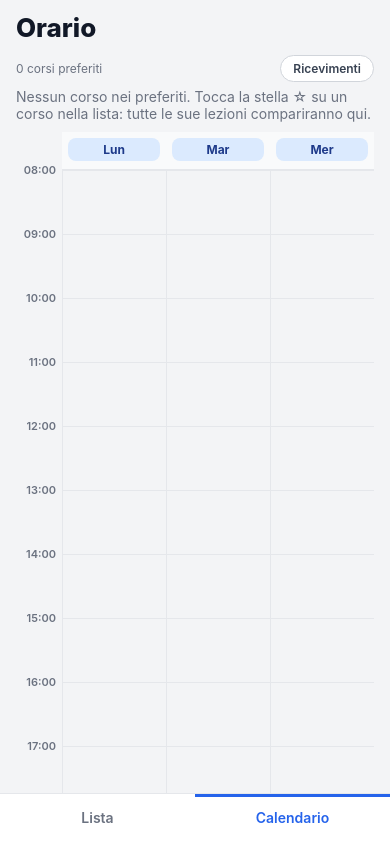
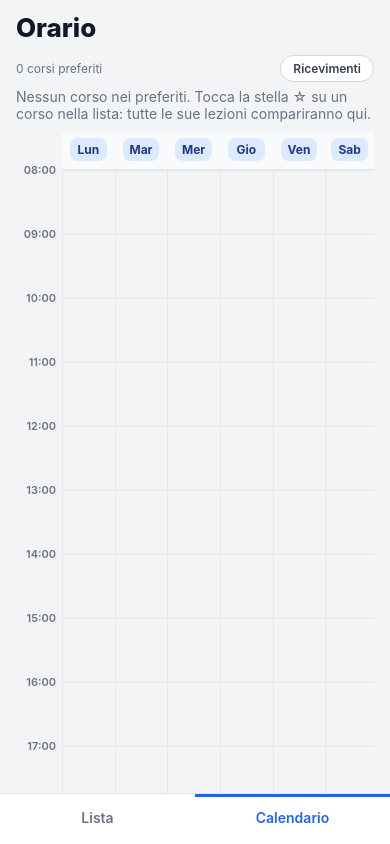
Before and after one commit to Steve56G/Brera-Calendar, a React Native app: screen / in a window 390 px wide. Built offline with nearby package versions, Linux system fonts and the light colour scheme.

Commit message:
added professor on edit modal, calendar width now depends on screen width, edit modal is on scrollview

```diff
--- a/CalendarView.js
+++ b/CalendarView.js
@@ -1,14 +1,13 @@
 import React, { useMemo, useState } from 'react';
 import { Alert, Animated, Pressable, ScrollView, StyleSheet, Text, View, useWindowDimensions } from 'react-native';
 import { DAYS, DAY_SHORT, LEVEL_HEX } from './parser';
-import { END_H, START_H, layoutDay, maxCols } from './calendarLayout';
+import { END_H, START_H, layoutDay } from './calendarLayout';
 import LessonEditModal from './LessonEditModal';
 
 const HOUR_H = 64; // altezza di un'ora (px)
 const GUTTER = 46; // larghezza colonna orari
 const HEADER_H = 34;
-const MIN_COL = 104; // larghezza minima di una colonna-giorno
-const MIN_SUB = 76; // larghezza minima di una sotto-colonna (lezioni affiancate)
+const DAY_GAP = 4;
 const HOURS = Array.from({ length: END_H - START_H + 1 }, (_, i) => START_H + i); // 8..19
 
 const pad = (h) => `${String(h).padStart(2, '0')}:00`;
@@ -50,9 +49,10 @@ export default function CalendarView({ schedule, favorites, onToggle, edits = {}
     );
   }, [favRows, showRi, edits, courseColors]);
 
-  const baseW = Math.max(MIN_COL, (width - 32 - GUTTER) / 6);
-  const dayW = perDay.map((evs) => Math.max(baseW, maxCols(evs) * MIN_SUB));
-  const totalW = dayW.reduce((a, b) => a + b, 0);
+  const availableDaysW = width - 32 - GUTTER;
+  const baseW = (availableDaysW - DAY_GAP * (DAYS.length - 1)) / DAYS.length;
+  const dayW = DAYS.map(() => baseW);
+  const totalW = dayW.reduce((a, b) => a + b, 0) + DAY_GAP * (DAYS.length - 1);
   const bodyH = (END_H - START_H) * HOUR_H;
 
   return (
@@ -97,7 +97,7 @@ export default function CalendarView({ schedule, favorites, onToggle, edits = {}
               ]}
             >
               {DAYS.map((d, i) => (
-                <View key={d} style={{ width: dayW[i], height: HEADER_H, alignItems: 'center', justifyContent: 'center' }}>
+                <View key={d} style={{ width: dayW[i] + (i < DAYS.length - 1 ? DAY_GAP : 0), height: HEADER_H, alignItems: 'center', justifyContent: 'center' }}>
                   <View style={[styles.dayPill, { width: dayW[i] - 12 }]}>
                     <Text style={styles.dayPillText}>{DAY_SHORT[i]}</Text>
                   </View>
@@ -137,10 +137,12 @@ export default function CalendarView({ schedule, favorites, onToggle, edits = {}
 
                 <View style={{ flexDirection: 'row', height: bodyH }}>
                   {perDay.map((evs, di) => (
-                    <View key={di} style={[styles.dayCol, { width: dayW[di], height: bodyH }]}>
-                      {evs.map((ev) => (
-                        <EventBox key={ev.key} ev={ev} colW={dayW[di]} onRemove={onToggle} onEdit={setEditing} />
-                      ))}
+                    <View key={di} style={{ width: dayW[di] + (di < DAYS.length - 1 ? DAY_GAP : 0), height: bodyH }}>
+                      <View style={[styles.dayCol, { width: dayW[di], height: bodyH }]}>
+                        {evs.map((ev) => (
+                          <EventBox key={ev.key} ev={ev} colW={dayW[di]} onRemove={onToggle} onEdit={setEditing} />
+                        ))}
+                      </View>
                     </View>
                   ))}
                 </View>
@@ -161,7 +163,7 @@ export default function CalendarView({ schedule, favorites, onToggle, edits = {}
           setEditing(null);
         }}
         onSave={(u) => {
-          onEdit?.(u.key, { subject: u.subject, details: u.details, note: u.note, start: u.start, end: u.end, startLabel: u.startLabel, endLabel: u.endLabel });
+          onEdit?.(u.key, { subject: u.subject, professor: u.professor, details: u.details, note: u.note, start: u.start, end: u.end, startLabel: u.startLabel, endLabel: u.endLabel });
           onSetCourseColor?.(u.rowId, u.color);
           setEditing(null);
         }}
--- a/LessonEditModal.js
+++ b/LessonEditModal.js
@@ -70,6 +70,7 @@ function TimeField({ label, value, onChange }) {
  */
 export default function LessonEditModal({ visible, lesson, color, onSave, onDelete, onCancel }) {
   const [title, setTitle] = useState(() => lesson?.subject || '');
+  const [professor, setProfessor] = useState(() => lesson?.professor || '');
   const [room, setRoom] = useState(() => lesson?.details || '');
   const [note, setNote] = useState(() => lesson?.note || '');
   const [selectedColor, setSelectedColor] = useState(() => color || null);
@@ -86,7 +87,7 @@ export default function LessonEditModal({ visible, lesson, color, onSave, onDele
     if (s < MIN_H || e > MAX_H) return setError(`L'orario deve essere compreso tra ${fmt(MIN_H)} e ${fmt(MAX_H)}.`);
     if (e <= s) return setError("L'orario di fine deve essere successivo a quello di inizio.");
     setError('');
-    onSave({ ...lesson, subject: name, details: room.trim(), note, color: selectedColor, start: s, end: e, startLabel: fmt(s), endLabel: fmt(e) });
+    onSave({ ...lesson, subject: name, professor: professor.trim(), details: room.trim(), note, color: selectedColor, start: s, end: e, startLabel: fmt(s), endLabel: fmt(e) });
   };
 
   const confirmDelete = () => {
@@ -105,6 +106,7 @@ export default function LessonEditModal({ visible, lesson, color, onSave, onDele
       <KeyboardAvoidingView style={styles.overlay} behavior={Platform.OS === 'ios' ? 'padding' : undefined}>
         <Pressable style={StyleSheet.absoluteFill} onPress={onCancel} />
         <View style={styles.sheet}>
+          <View style={styles.modalHeader}>
             <View style={styles.handle} />
             <View style={styles.titleRow}>
               <Text style={styles.heading}>Modifica lezione</Text>
@@ -112,7 +114,14 @@ export default function LessonEditModal({ visible, lesson, color, onSave, onDele
                 <Text style={styles.cancelText}>Annulla</Text>
               </Pressable>
             </View>
+          </View>
 
+          <ScrollView
+            style={styles.fieldsScroll}
+            contentContainerStyle={styles.fieldsContent}
+            keyboardShouldPersistTaps="handled"
+            showsVerticalScrollIndicator
+          >
             <Text style={styles.label}>Titolo</Text>
             <TextInput
               style={styles.input}
@@ -122,6 +131,16 @@ export default function LessonEditModal({ visible, lesson, color, onSave, onDele
               placeholderTextColor="#9CA3AF"
               returnKeyType="done"
               multiline={false}
+            />
+
+            <Text style={styles.label}>Professore</Text>
+            <TextInput
+              style={styles.input}
+              value={professor}
+              onChangeText={setProfessor}
+              placeholder="Nome del professore"
+              placeholderTextColor="#9CA3AF"
+              returnKeyType="done"
             />
 
             <Text style={styles.label}>Aula</Text>
@@ -143,7 +162,7 @@ export default function LessonEditModal({ visible, lesson, color, onSave, onDele
                 keyboardShouldPersistTaps="handled"
               >
                 <TextInput
-                style={[styles.noteInput]}
+                  style={styles.noteInput}
                   value={note}
                   onChangeText={setNote}
                   placeholder="Aggiungi una nota"
@@ -164,6 +183,7 @@ export default function LessonEditModal({ visible, lesson, color, onSave, onDele
             </View>
 
             {!!error && <Text style={styles.error}>{error}</Text>}
+          </ScrollView>
 
           <View style={styles.actions}>
             <Pressable style={({ pressed }) => [styles.btn, styles.btnDanger, pressed && { opacity: 0.8 }]} onPress={confirmDelete}>
@@ -181,11 +201,14 @@ export default function LessonEditModal({ visible, lesson, color, onSave, onDele
 
 const styles = StyleSheet.create({
   overlay: { flex: 1, justifyContent: 'flex-end', backgroundColor: 'rgba(17,24,39,0.45)' },
-  sheet: { backgroundColor: '#fff', borderTopLeftRadius: 20, borderTopRightRadius: 20, padding: 20, paddingBottom: 28 },
+  sheet: { maxHeight: '90%', flexShrink: 1, backgroundColor: '#fff', borderTopLeftRadius: 20, borderTopRightRadius: 20, padding: 20, paddingBottom: 28 },
+  modalHeader: { flexShrink: 0 },
   handle: { alignSelf: 'center', width: 40, height: 4, borderRadius: 2, backgroundColor: '#D1D5DB', marginBottom: 14 },
   titleRow: { flexDirection: 'row', alignItems: 'center', justifyContent: 'space-between', marginBottom: 16 },
   heading: { fontSize: 20, fontWeight: '800', color: '#111827' },
   cancelText: { fontSize: 14, fontWeight: '600', color: '#2563EB' },
+  fieldsScroll: { flexShrink: 1 },
+  fieldsContent: { paddingBottom: 4 },
   label: { fontSize: 12, fontWeight: '600', color: '#6B7280', marginBottom: 6 },
   input: {
     backgroundColor: '#F9FAFB', borderWidth: 1, borderColor: '#E5E7EB', borderRadius: 12,
@@ -212,7 +235,7 @@ const styles = StyleSheet.create({
     borderRadius: 10, fontSize: 16, fontWeight: '600', color: '#111827', paddingVertical: 0,
   },
   error: { color: '#B91C1C', fontSize: 13, marginTop: 12 },
-  actions: { flexDirection: 'row', gap: 12, marginTop: 22 },
+  actions: { flexDirection: 'row', gap: 12, marginTop: 16, flexShrink: 0 },
   btn: { flex: 1, borderRadius: 12, paddingVertical: 14, alignItems: 'center' },
   btnDanger: { backgroundColor: '#FEF2F2', borderWidth: 1, borderColor: '#FECACA' },
   btnDangerText: { color: '#B91C1C', fontSize: 16, fontWeight: '700' },
--- a/storage.js
+++ b/storage.js
@@ -4,7 +4,7 @@
 //   @orario/schedule   -> scheduleMatrix estratta dal PDF (serve per ricostruire il calendario al riavvio)
 //   @orario/fileName   -> nome del PDF importato
 //   @orario/favorites  -> array di id dei corsi preferiti
-//   @orario/edits      -> { [chiaveEvento]: { subject, details, note, start, end, startLabel, endLabel } }
+//   @orario/edits      -> { [chiaveEvento]: { subject, professor, details, note, start, end, startLabel, endLabel } }
 //   @orario/courseColors -> { [idCorso]: colore esadecimale }
 // Le modifiche e i colori di un corso vengono eliminati quando il corso viene rimosso dai preferiti;
 // vengono inoltre azzerati quando si importa un nuovo PDF.
```
Lines whose indentation alone changed are shown as unchanged.
